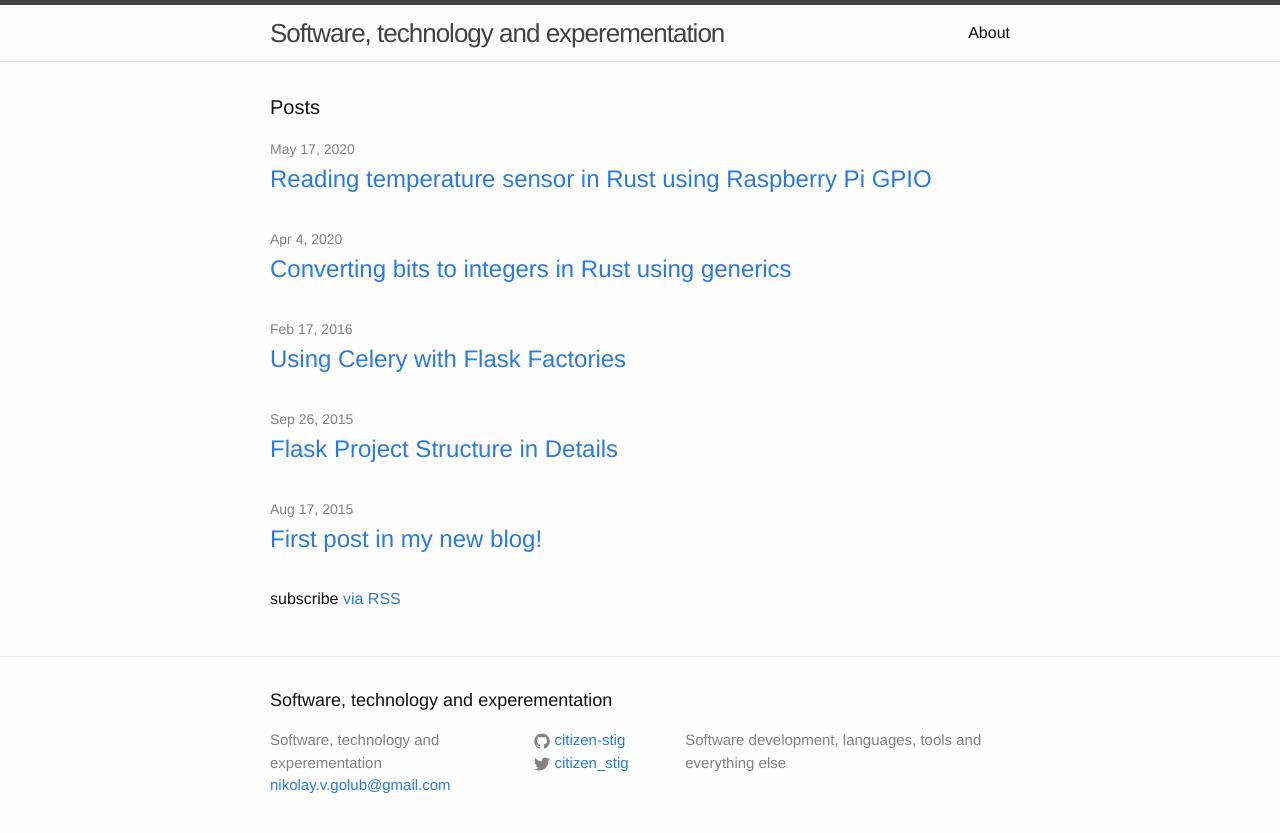
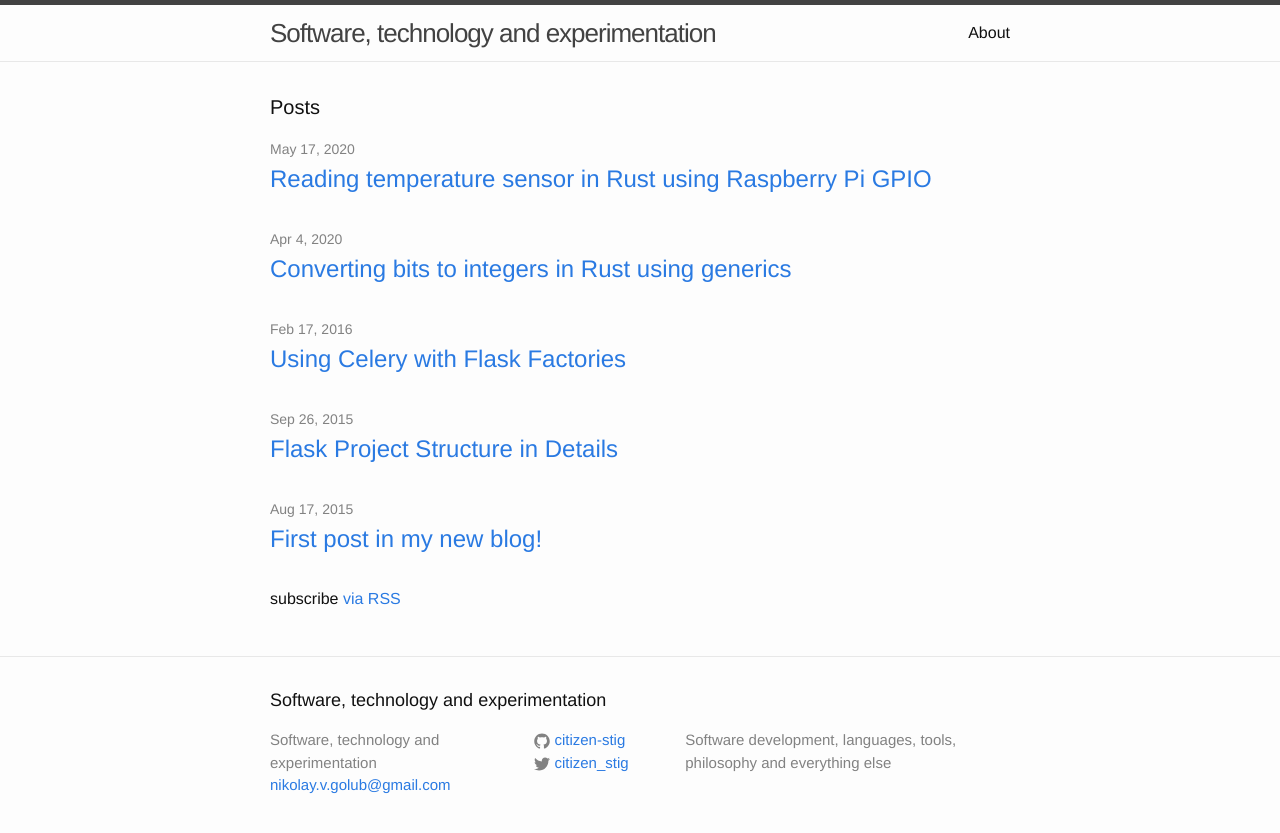
Before and after one commit to citizen-stig/citizen-stig.github.io, a Jekyll site: the page built from index.html, in a window 1280 px wide. Shown: the top 833 px of the page. Built offline with Jekyll 4.4.1, drawn with Linux system fonts in a browser that asks for light colours.

Commit message:
Fix typo in header

```diff
--- a/_config.yml
+++ b/_config.yml
@@ -1,8 +1,8 @@
 # Site settings
-title: Software, technology and experementation
+title: Software, technology and experimentation
 email: nikolay.v.golub@gmail.com
 description: > # this means to ignore newlines until "baseurl:"
-  Software development, languages, tools and everything else
+  Software development, languages, tools, philosophy and everything else
 baseurl: "" # the subpath of your site, e.g. /blog/
 url: "https://citizen-stig.github.io" # the base hostname & protocol for your site
 twitter_username: citizen_stig
```
